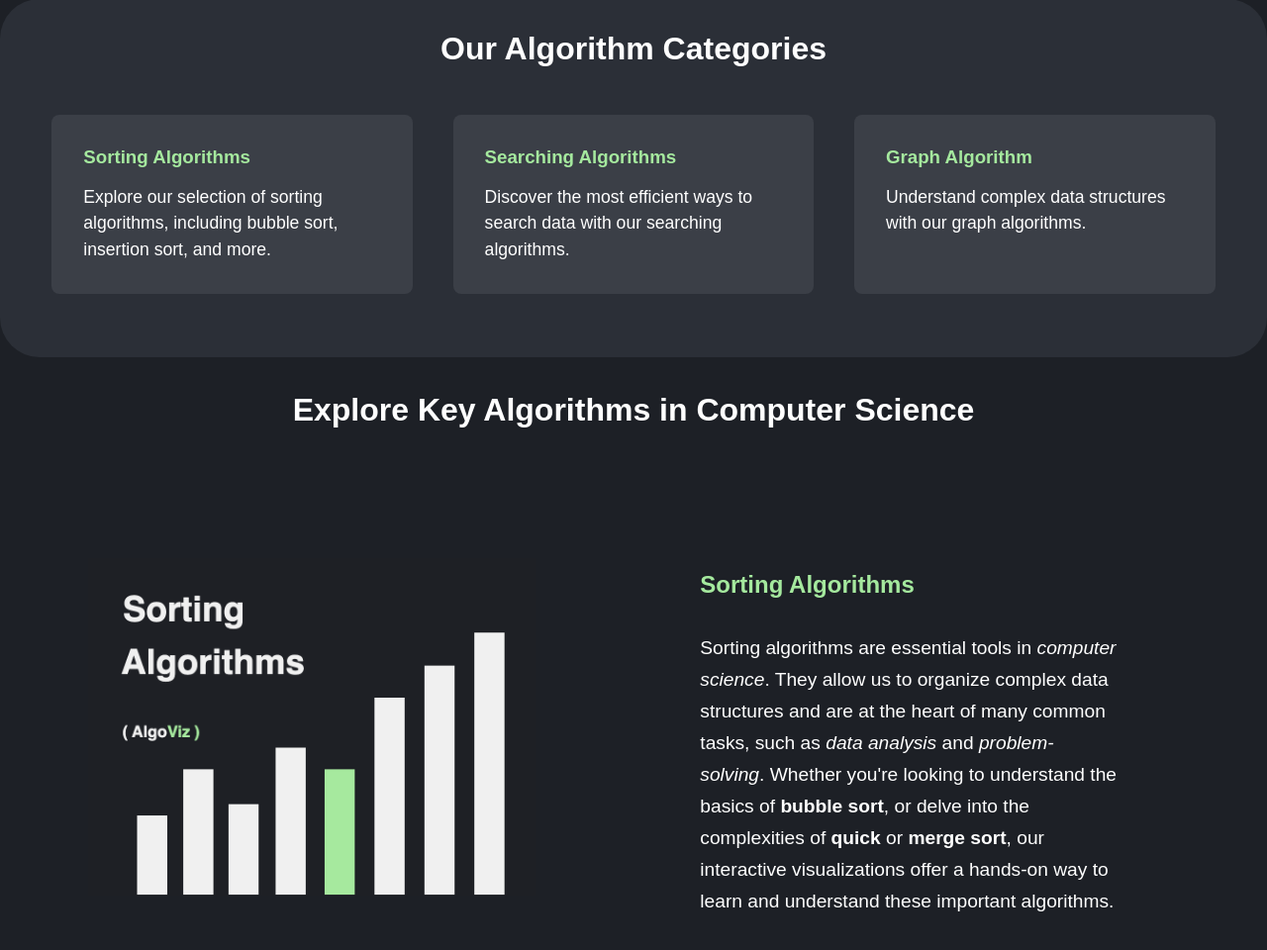
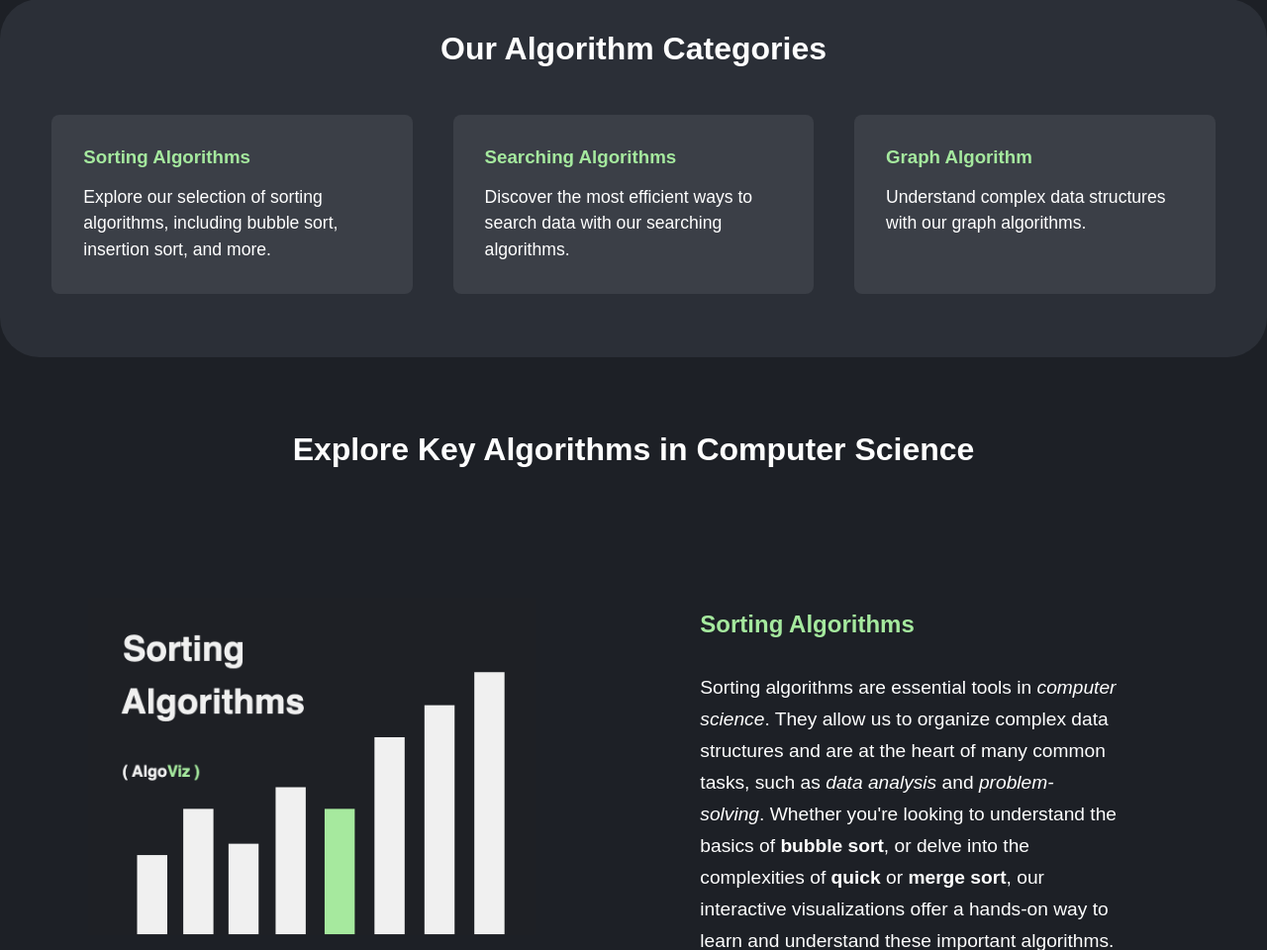
Before and after one commit to stian96/algorithm-visualizer, a Flask app: page / in a window 1280 px wide. Shown: the part 632-1592 px from the top of the page at 99% size. Run offline with Flask 3, Linux system fonts and the light colour scheme.

Commit message:
small fix.

```diff
--- a/app/static/css/style.css
+++ b/app/static/css/style.css
@@ -133,6 +133,10 @@ body {
     font-size: 1.2em;
     line-height: 1.5em;
     margin-bottom: 3.5rem;
+}
+
+.explore-title {
+    margin-top: 2.5rem;
 }
 
 #algorithms {
--- a/app/templates/index.html
+++ b/app/templates/index.html
@@ -57,7 +57,7 @@
             </div>
         </section>
         <section id="algorithms">
-            <h2>Explore Key Algorithms in Computer Science</h2>
+            <h2 class="explore-title">Explore Key Algorithms in Computer Science</h2>
             <div class="sorting-container">
                 <div class="category-image">
                     <img src="../static/img/image.png" alt="Sorting Algorithms Image">
```
